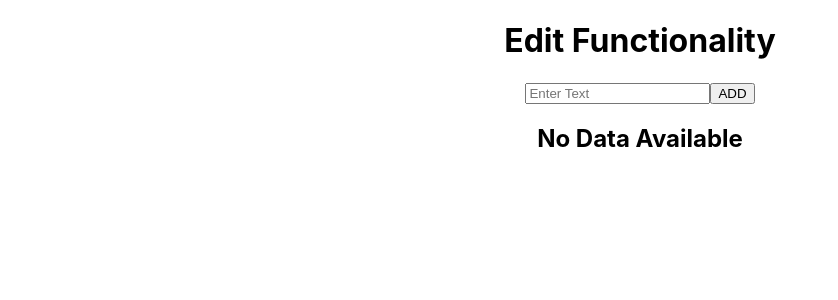
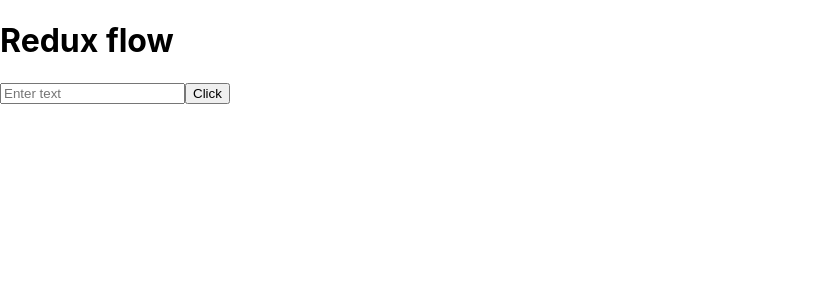
Before and after one commit to rai2707/drag-n-edit, a React (Create React App) app: page / in a window 1280 px wide. Shown: the top 300 px of the page, without its empty margins (0-838 px from the left). Built offline with nearby package versions, Linux system fonts and the light colour scheme.

Commit message:
redux components ready to work

```diff
--- a/src/App.js
+++ b/src/App.js
@@ -1,12 +1,16 @@
 import React from "react";
 import Edit from "./components/edit/Edit";
 import FetchData from "./components/fetch/fetchData";
+import Body from "./components/Profile/Body";
+import Header from "./components/Profile/Header";
 
 const App = () =>{
   return(
     <div>
-      <Edit/>
+      {/* <Edit/> */}
       {/* <FetchData/> */}
+      {/* <Body/> */}
+      <Header/>
     </div>
   )
 }
--- /dev/null
+++ b/src/components/Profile/Body.jsx
@@ -0,0 +1,11 @@
+import React from 'react'
+
+const Body = () => {
+  return (
+    <div>
+      <h1>Redux flow</h1>
+    </div>
+  )
+}
+
+export default Body
--- /dev/null
+++ b/src/components/Profile/Header.jsx
@@ -0,0 +1,21 @@
+import React, { useState } from "react";
+
+const Header = () => {
+  const [inputText, setInputText] = useState("");
+  const buttonHandler = ()=>{
+    setInputText("");
+  }
+  const inputTextHandler = (e) => {
+    setInputText(e.target.value);
+  };
+  return (
+    <div>
+    <h1>Redux flow</h1>
+    <h3>{inputText}</h3>
+      <input type="text" placeholder="Enter text" value={inputText} onChange={inputTextHandler} />
+      <button onClick={buttonHandler}>Click</button>
+    </div>
+  );
+};
+
+export default Header;
```
Also changed, not shown: src/components/Profile/Image.jsx (added), src/components/Redux/Action.jsx (added), src/components/Redux/Reducer.jsx (added), src/components/Redux/Store.jsx (added).
